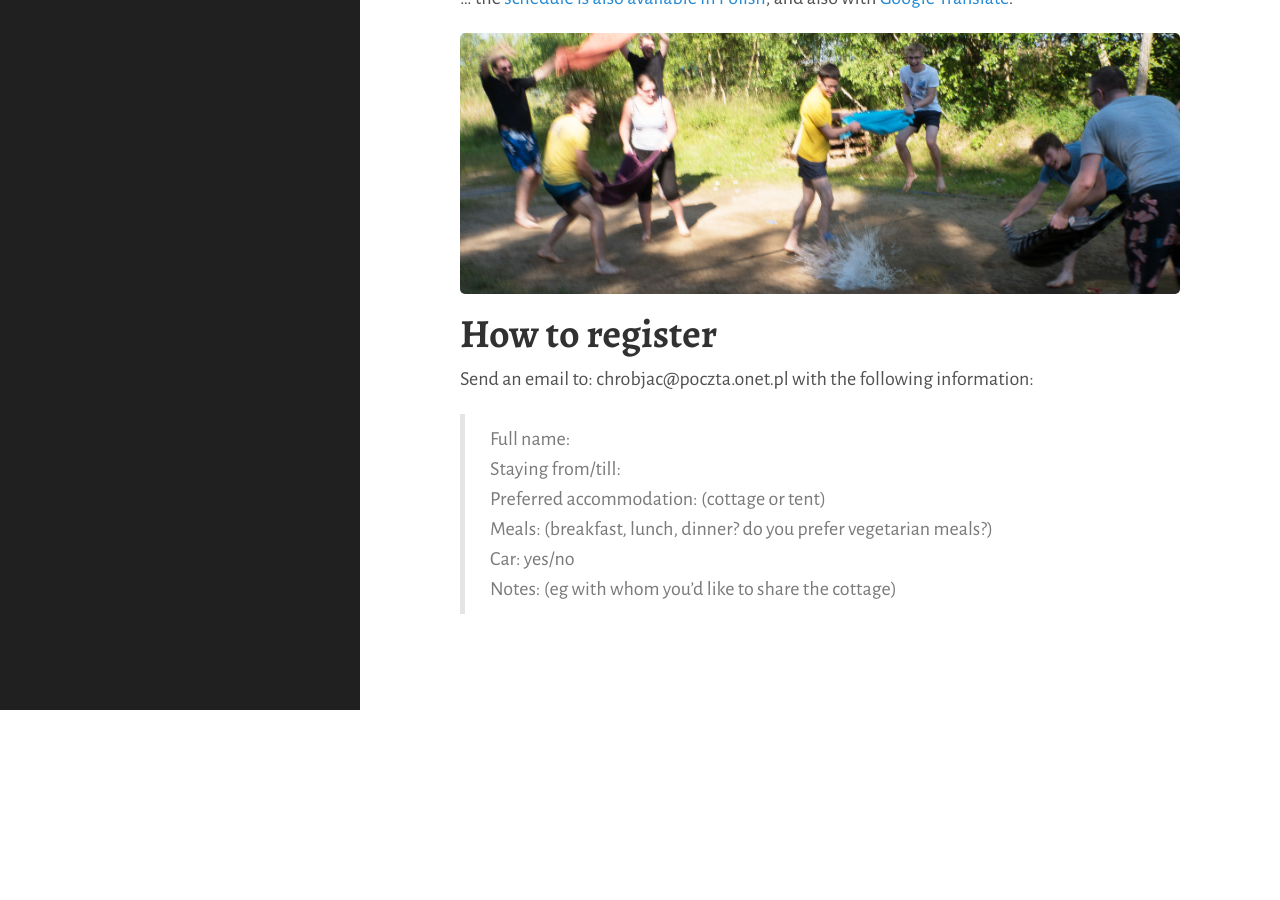
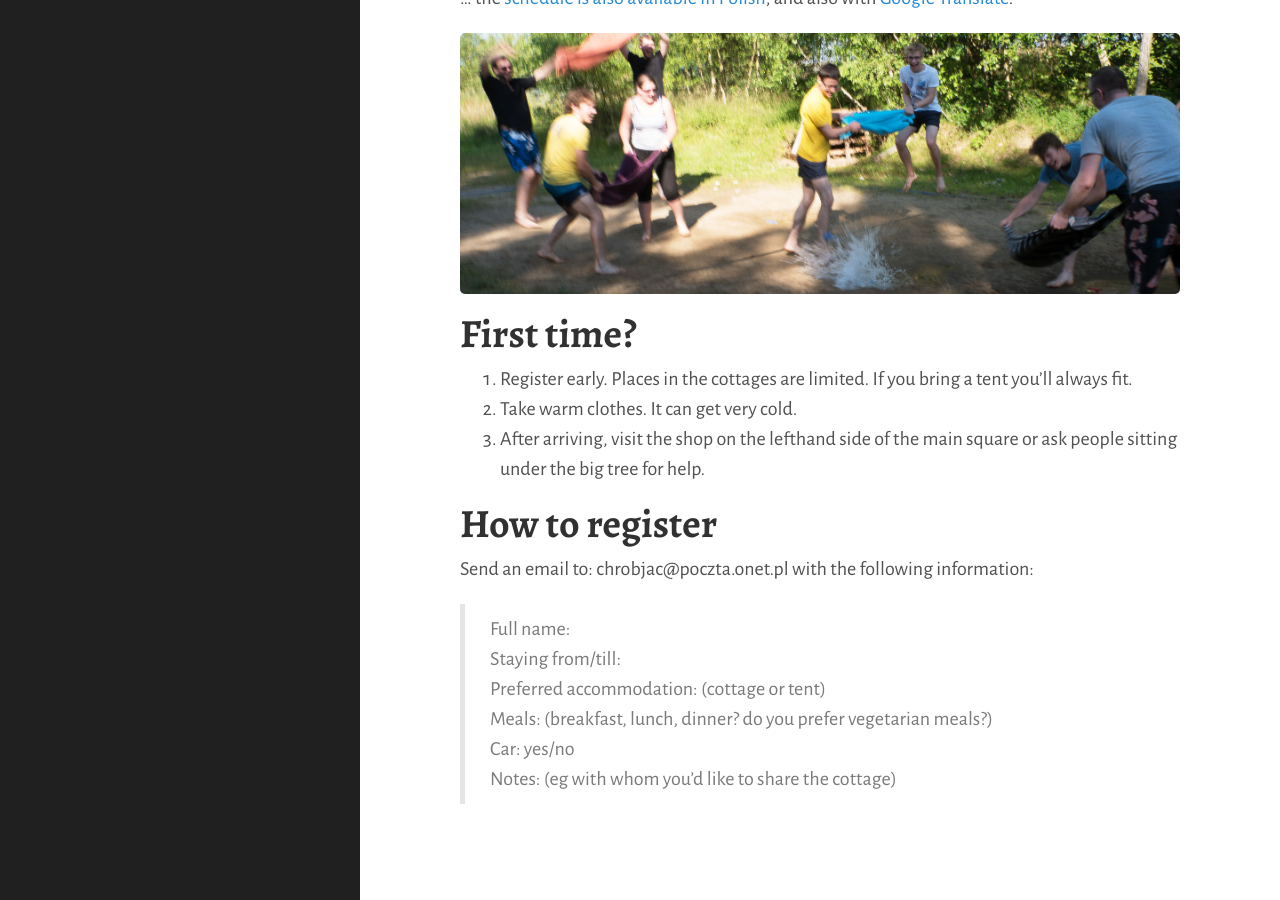
Before and after one commit to tasuki/lsg, a Jekyll site: the page built from english.md, in a window 1280 px wide and 900 px high, scrolled down 1303 px. Built offline with Jekyll 4.4.1, drawn with Linux system fonts in a browser that asks for light colours; before the commit the page ends 2013 px from its top, so only the background shows below that.

```diff
--- a/english.md
+++ b/english.md
@@ -31,6 +31,12 @@ The venue is a farm remodelled to a camping, inspired by the "Northern Exposure"
 
 ![balony](/public/balony.jpg)
 
+## First time?
+
+1. Register early. Places in the cottages are limited. If you bring a tent you'll always fit.
+2. Take warm clothes. It can get very cold.
+3. After arriving, visit the shop on the lefthand side of the main square or ask people sitting under the big tree for help.
+
 ## How to register
 
 Send an email to: chrobjac@poczta.onet.pl with the following information:
```
Also changed, not shown: index.md (+1 -1 lines), pierwszy-raz.md (added, +7 -0 lines).
